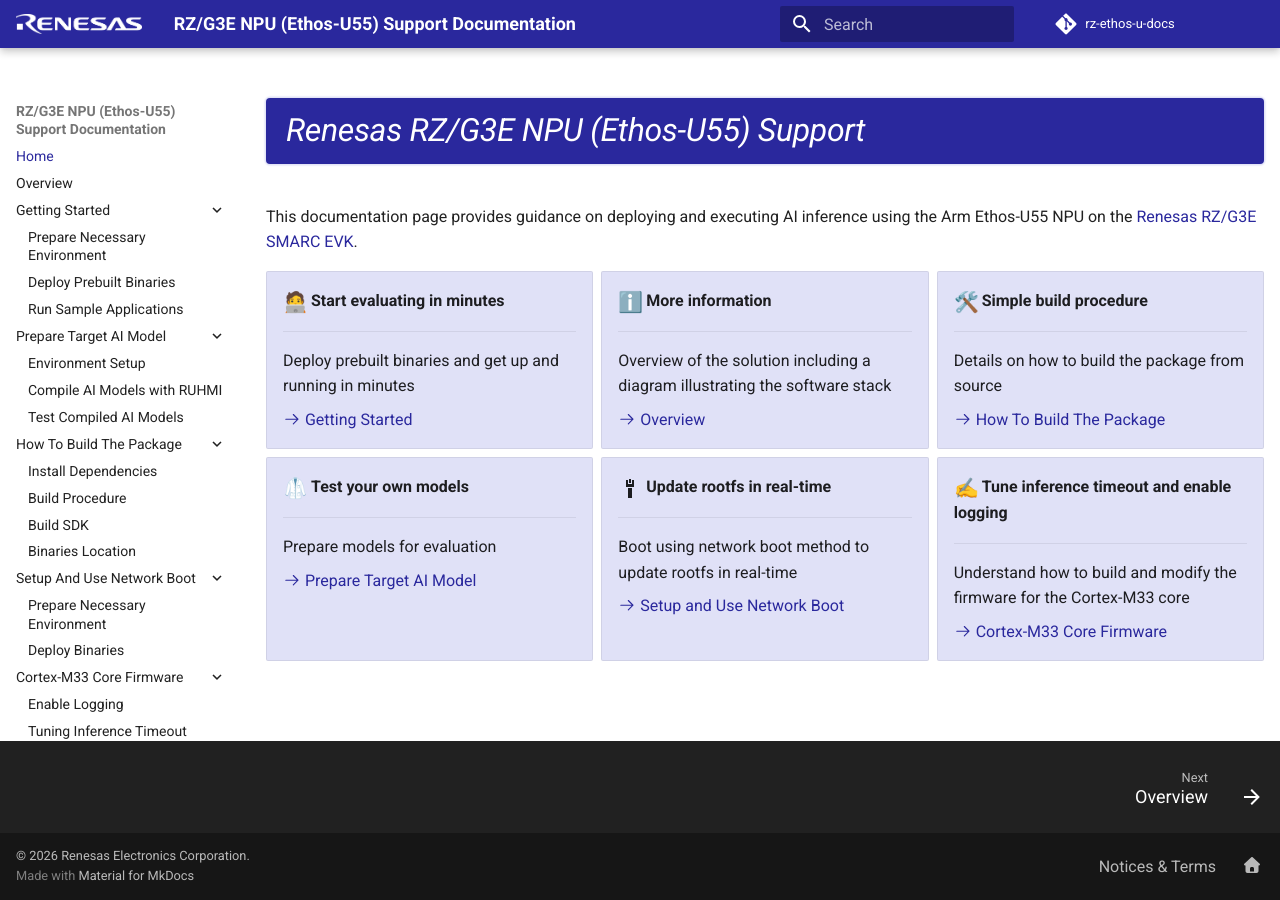
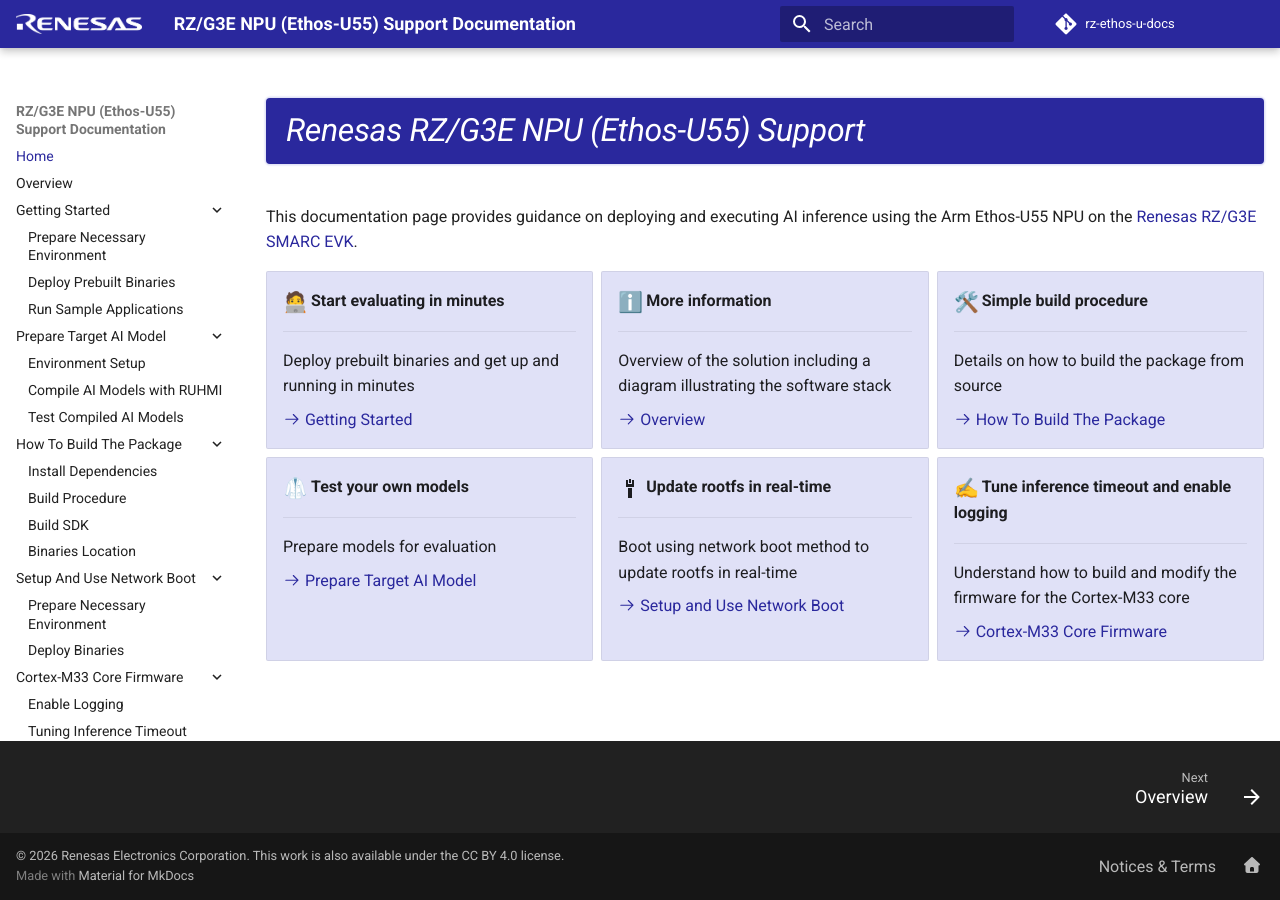
Before and after one commit to renesas-rz/rz-ethos-u-docs, an MkDocs documentation site: the page built from docs/index.md, in a window 1280 px wide. Built offline with MkDocs 1.6.1 and Material for MkDocs 9.7.7, drawn with Linux system fonts in a browser that asks for light colours; emoji names are drawn with the system emoji font; comment, search, counter and statistics services are not loaded.

Commit message:
Add CC BY 4.0 licensing
CC BY 4.0 License Legal Code:

https://creativecommons.org/licenses/by/4.0/legalcode.en

Signed-off-by: Ayman Chaudhry <ayman.chaudhry.kc@renesas.com>

```diff
--- a/mkdocs.yml
+++ b/mkdocs.yml
@@ -53,7 +53,9 @@
     - primary: custom
   logo: assets/images/logo.png
 
-copyright: '&copy; {year} Renesas Electronics Corporation.'
+copyright: >
+  &copy; {year} Renesas Electronics Corporation.
+  This work is also available under the <a href="https://creativecommons.org" target="_blank" rel="noopener">CC BY 4.0</a> license.
 
 extra:
   footer_link:
```
Also changed, not shown: README.md (+5 -0 lines), 1 other file.
